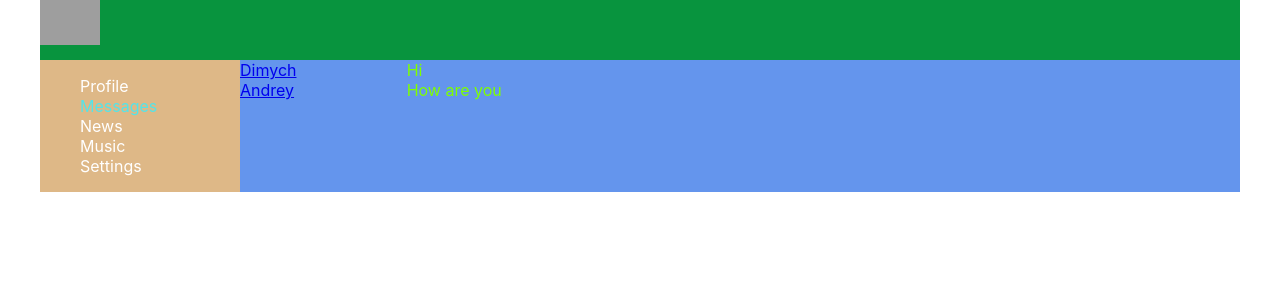
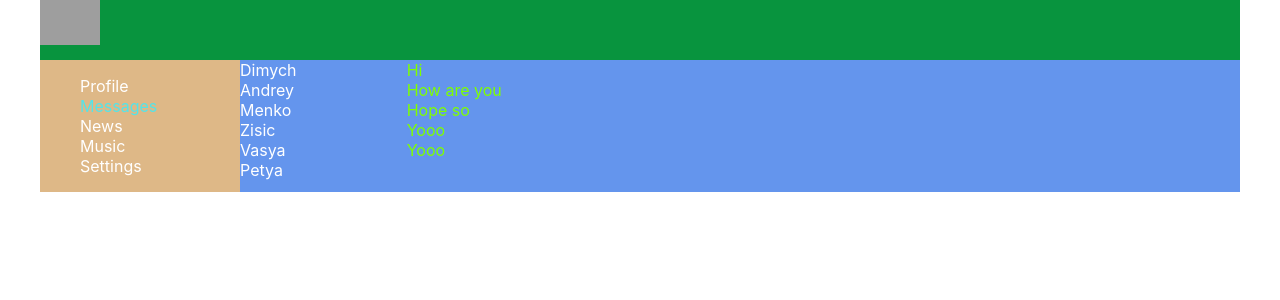
Before and after one commit to EvgeniyMakaruk/MyFirstReactApp, a React (Create React App) app: page /dialogs in a window 1280 px wide. Shown: the top 300 px of the page. Built offline with nearby package versions, Linux system fonts and the light colour scheme; grey boxes are pictures that could not be loaded.

Commit message:
папка в диалогах

```diff
--- a/src/components/Dialogs/Dialogs.jsx
+++ b/src/components/Dialogs/Dialogs.jsx
@@ -19,7 +19,7 @@ const Messasge = (props) => {
 
 const Dialogs = (props) => {
 
-   let dialogsData = [
+   let dialogs = [
       { id: 1, name: 'Dimych' },
       { id: 2, name: 'Andrey' },
       { id: 3, name: 'Menko' },
@@ -28,7 +28,7 @@ const Dialogs = (props) => {
       { id: 6, name: 'Petya' }
    ]
 
-   let messagesData = [
+   let messages = [
       { id: 1, message: 'Hi' },
       { id: 2, message: 'How are you' },
       { id: 3, message: 'Hope so' },
@@ -36,16 +36,22 @@ const Dialogs = (props) => {
       { id: 5, message: 'Yooo' }
    ]
 
+   let dialogsElements = dialogs
+      .map(dialogs => <DialogItem name={dialogs.name} id={dialogs.id} />);
+
+   let messagesElements = messages
+      .map(message => <Messasge message={message.message} />)
+
+
+
    return (
       <div className={s.dialogsItems}>
          <div>
-            <DialogItem name={dialogsData[0].name} id={dialogsData[0].id}/>
-            <DialogItem name={dialogsData[1].name} id={dialogsData[1].id} />
+            {dialogsElements}
          </div>
 
          <div className={s.messages}>
-            <Messasge message={messagesData[0].message} />
-            <Messasge message={messagesData[1].message} />
+            {messagesElements}
          </div>
       </div>
 
--- a/src/components/Dialogs/Dialogs.module.css
+++ b/src/components/Dialogs/Dialogs.module.css
@@ -14,3 +14,7 @@
 .dialog li a:hover{
    color:red
 }
+.dialogsItems a{
+   color: #fff;
+   text-decoration: none;
+}
--- a/src/components/Profile/Profile.jsx
+++ b/src/components/Profile/Profile.jsx
@@ -4,17 +4,22 @@ import ProfileInfo from './ProfileInfo/ProfileInfo'
 
 
 const Profile = () => {
-     let postData=[
-          {id:1, message:'Hi how are you', likeCount:12},
-          {id:2, message:'It s my first post', likeCount:11}
+     let posts = [
+          { id: 1, message: 'Hi how are you', likeCount: 12 },
+          { id: 2, message: 'It s my first post', likeCount: 11 },
      ]
+
+
+     let postElements=
+     posts.map(p=><Post message={p.message} likeCount={p.likeCount} />);
+
+
      return (
           <div>
                <ProfileInfo />
 
                <div className={s.postsBlock}>
-               <Post message={postData[0].message} likeCount={postData[0].likeCount} />
-               <Post message={postData[1].message} likeCount={postData[1].likeCount} />
+                    {postElements}
                </div>
 
 
```
